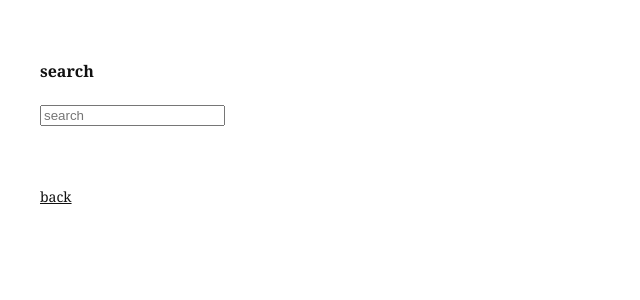
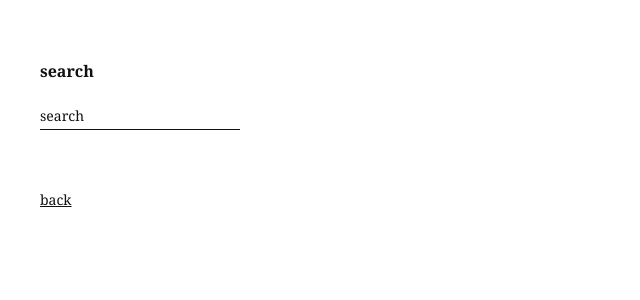
Before and after one commit to Captain-Nimosi/nimosi, a Jekyll site: the page built from search.md, in a window 1280 px wide. Shown: the top 300 px of the page, without its empty margins (0-640 px from the left). Built offline with Jekyll 4.4.1, drawn with Linux system fonts in a browser that asks for light colours.

Commit message:
Add search box styles to post layout
Added styles for search box and search results.

```diff
--- a/_layouts/post.html
+++ b/_layouts/post.html
@@ -28,6 +28,37 @@
   .post-content {
     line-height: 1.8;
     max-width: 600px;
+  }
+
+  .search-box {
+  margin-bottom: 30px;
+  }
+
+  #search-input {
+    font-family: 'Noto Serif', serif;
+    font-size: 14px;
+    border: none;
+    border-bottom: 1px solid #111;
+    outline: none;
+    width: 200px;
+    padding: 4px 0;
+    background: transparent;
+  }
+
+  #search-input::placeholder {
+    color: #111;
+  }
+
+  .search-result {
+    margin-bottom: 20px;
+  }
+
+  .search-result div:first-child {
+    margin-bottom: 2px;
+  }
+
+  .search-result div:last-child {
+    font-size: 14px;
   }
 
   a {
```
